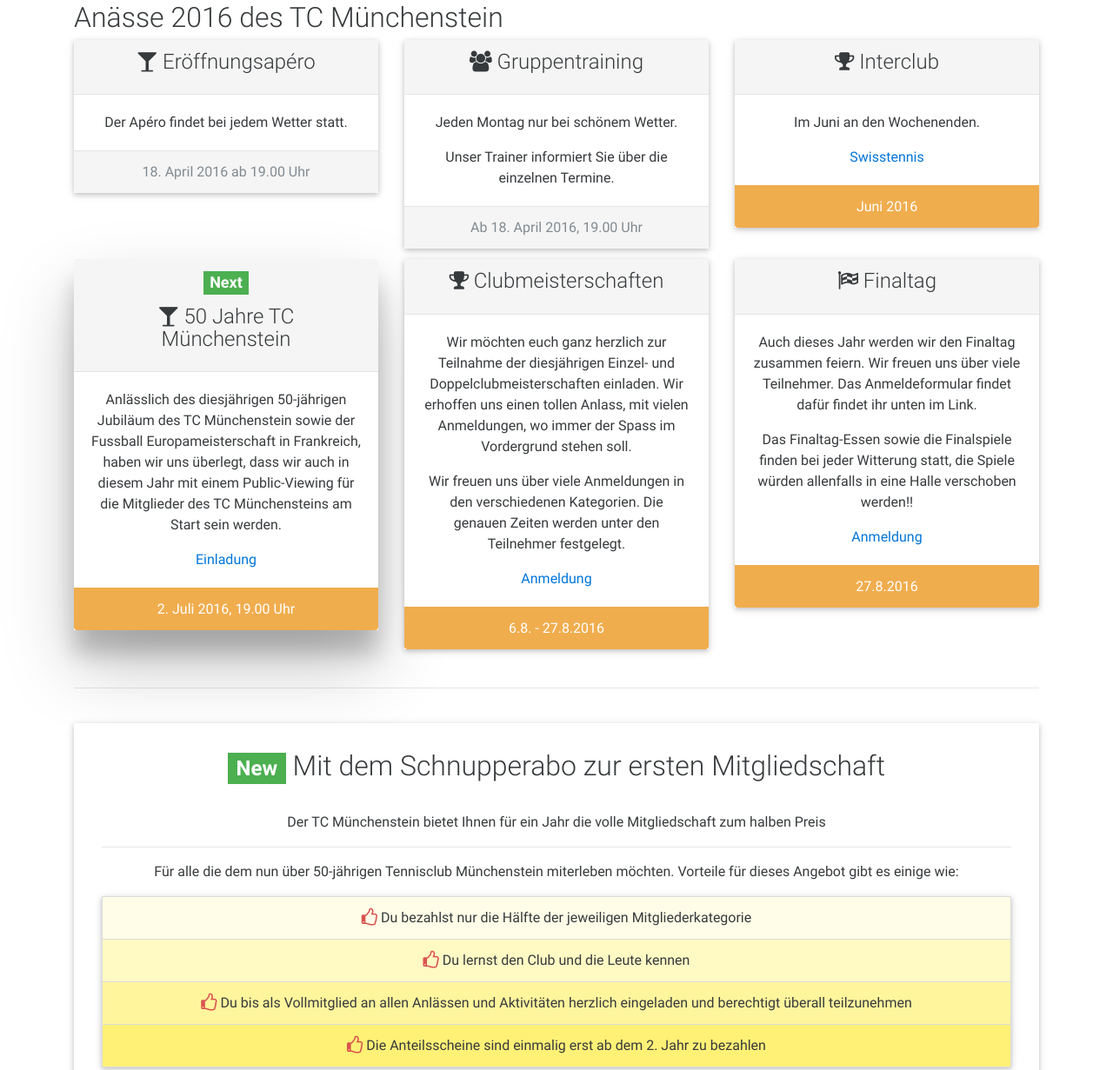
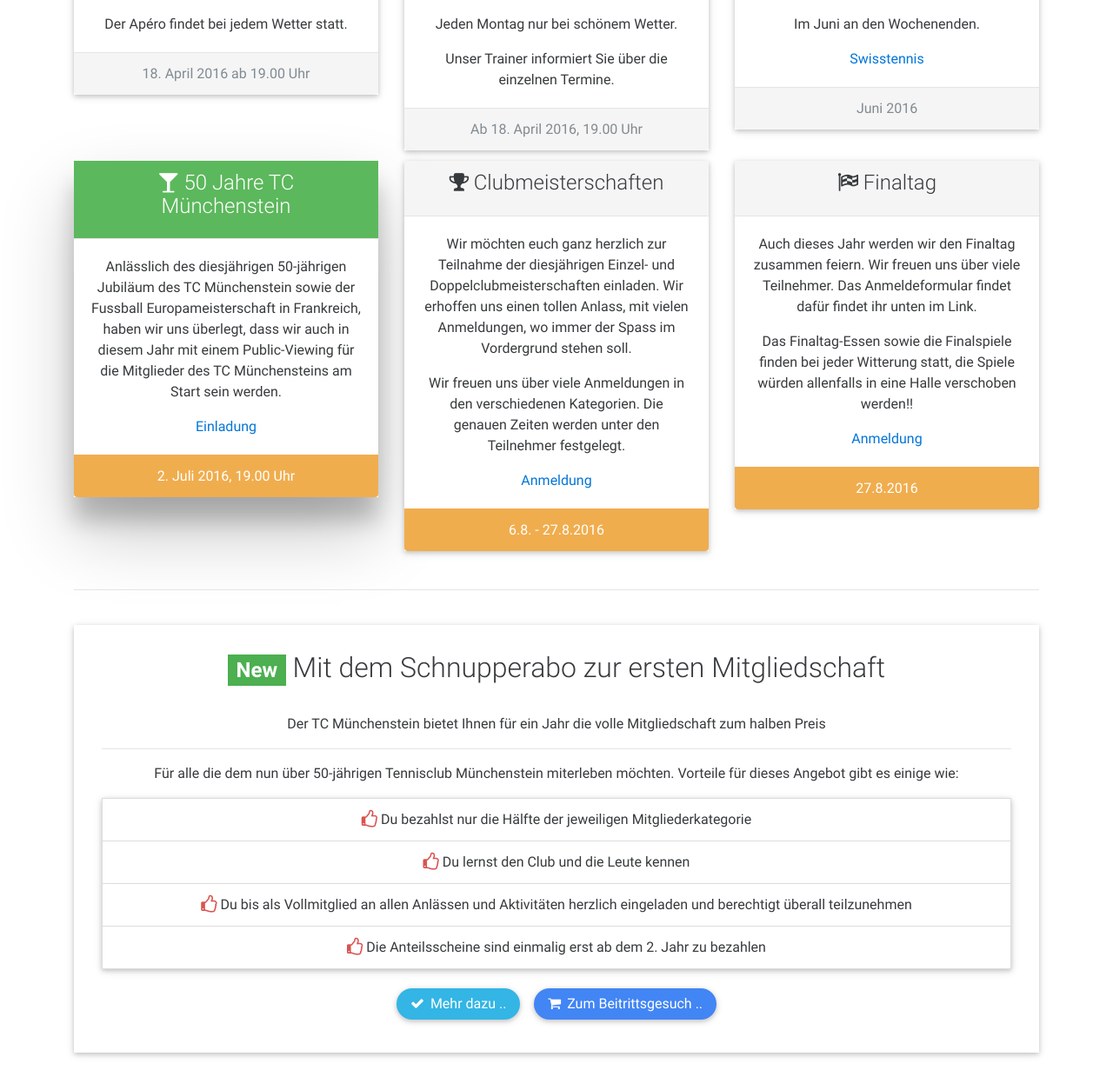
Before and after one commit to Aubacca/homepage-tcm, a website: page src/index.html in a window 1280 px wide. Shown: the part 1837-3068 px from the top of the page at 87% size. Drawn offline with Linux system fonts and the light colour scheme.

Commit message:
Add last changes.

```diff
--- a/src/assets/css/style.css
+++ b/src/assets/css/style.css
@@ -1,8 +1,8 @@
 /* TEMPLATE STYLES */
 
 main {
-    padding-top: 3rem;
-    padding-bottom: 2rem;
+    padding-top: 0.5rem;
+    padding-bottom: 1rem;
 }
 
 .extra-margins {
--- a/src/index.html
+++ b/src/index.html
@@ -6,7 +6,7 @@
   <meta charset="utf-8">
   <meta name="viewport" content="width=device-width, initial-scale=1, shrink-to-fit=no">
   <meta http-equiv="x-ua-compatible" content="ie=edge">
-  <title>Tennisclub Münchenstein</title>
+  <title>🎾 Tennisclub Münchenstein</title>
 
   <!-- Font Awesome -->
 <!--
@@ -78,6 +78,7 @@
 
   </nav>
   <!--/.Navbar-->
+
   <!--Carousel Wrapper-->
   <div id="carousel-example-1" class="carousel slide carousel-fade" data-ride="carousel">
     <!--Indicators-->
@@ -226,7 +227,9 @@
         </div>
       </div>
       <!--/.First row-->
+<!--
       <hr class="extra-margins">
+-->
 
       <!--Second row-->
       <div class="row">
@@ -285,7 +288,7 @@
             <!--Card content-->
             <div class="card-block">
               <!--Title-->
-              <h4 class="card-title">Anlässe</h4>
+              <h4 class="card-title">Der Club</h4>
               <!--Text-->
               <p class="card-text">Verschiedene Anlässe und Aktivitäten wie Apéros, Grillabende, Interclub, Gruppen- und Juniorentrainings, Clubmeisterschaften, Plauschturniere und weiteres beleben unser Clubleben</p>
               <a href="./download/TCM_Vorstellung.pdf" class="btn btn-info" target="_">
@@ -376,7 +379,7 @@
     <!-- TCM Events -->
     <div id="events" class="container">
       <hr class="extra-margins">
-      <h2 class="h2-responsive">Anässe 2016 des TC Münchenstein</h2>
+      <h2 class="h2-responsive">Anlässe 2016 des TC Münchenstein</h2>
 
       <!--Event row-->
       <div class="row">
@@ -421,7 +424,7 @@
               <p class="card-text">Im Juni an den Wochenenden.</p>
               <a href="https://www.swisstennis.ch/" class="card-link" target="_">Swisstennis</a>
             </div>
-            <div class="card-footer text-muted card-warning white-text">
+            <div class="card-footer text-muted">
               <p class="card-text">Juni 2016</p>
             </div>
           </div>
@@ -435,8 +438,7 @@
         <!--Event-->
         <div class="col-md-4">
           <div class="card text-xs-center z-depth-5">
-            <div class="card-header">
-              <h4 class="card-title"><span class="label green">Next</span></h4>
+            <div class="card-header bg-success">
               <h4 class="card-title"><i class="fa fa-glass" aria-hidden="true"></i> 50 Jahre TC Münchenstein</h4>
             </div>
             <div class="card-block">
@@ -502,11 +504,11 @@
             <hr>
             <p>Für alle die dem nun über 50-jährigen Tennisclub Münchenstein miterleben möchten. Vorteile für dieses Angebot gibt es einige wie:
               <ul class="list-group">
-                <li class="list-group-item yellow lighten-5"><i class="fa fa-thumbs-o-up fa-lg text-danger" aria-hidden="true"></i> Du bezahlst nur die Hälfte der jeweiligen Mitgliederkategorie</li>
-                <li class="list-group-item yellow lighten-4"><i class="fa fa-thumbs-o-up fa-lg text-danger" aria-hidden="true"></i> Du lernst den Club und die Leute kennen</li>
-                <li class="list-group-item yellow lighten-3"><i class="fa fa-thumbs-o-up fa-lg text-danger" aria-hidden="true"></i> Du bis als Vollmitglied an allen Anlässen und Aktivitäten herzlich eingeladen und berechtigt
+                <li class="list-group-item"><i class="fa fa-thumbs-o-up fa-lg text-danger" aria-hidden="true"></i> Du bezahlst nur die Hälfte der jeweiligen Mitgliederkategorie</li>
+                <li class="list-group-item"><i class="fa fa-thumbs-o-up fa-lg text-danger" aria-hidden="true"></i> Du lernst den Club und die Leute kennen</li>
+                <li class="list-group-item"><i class="fa fa-thumbs-o-up fa-lg text-danger" aria-hidden="true"></i> Du bis als Vollmitglied an allen Anlässen und Aktivitäten herzlich eingeladen und berechtigt
 überall teilzunehmen</li>
-                <li class="list-group-item yellow lighten-2"><i class="fa fa-thumbs-o-up fa-lg text-danger" aria-hidden="true"></i> Die Anteilsscheine sind einmalig erst ab dem 2. Jahr zu bezahlen</li>
+                <li class="list-group-item"><i class="fa fa-thumbs-o-up fa-lg text-danger" aria-hidden="true"></i> Die Anteilsscheine sind einmalig erst ab dem 2. Jahr zu bezahlen</li>
               </ul>
             </p>
             <a target="_blank" href="./download/TCM_Schnupperabo.pdf" class="btn btn-info btn-rounded" ><i class="fa fa-check left"></i> Mehr dazu ..</a>
@@ -548,7 +550,7 @@
             <li><a href="./download/TCM_Statuten.pdf" target="_">Statuten</a></li>
             <li><a href="./download/TCM_Vorstellung.pdf" target="_">Flyer zum Club</a></li>
             <li><a href="./download/TCM_Schnupperabo.pdf" target="_">Schnupperabo</a></li>
-            <li><a href="#" target="_">Jahresprogramm</a></li>
+            <li><a href="./download/TCM_Jahresprogramm_2016.pdf" target="_">Jahresprogramm 2016</a></li>
             <br>
             <li><a href="./download/TCM_Clubmeisterschaften_2016.pdf" target="_">Clubmeisterschaften Anmeldung 2016</a></li>
             <li><a href="./download/TCM_Jubilaeum.pdf" target="_">50 Jahre TCM Anmeldung</a></li>
```
Also changed, not shown: 1 other file.
